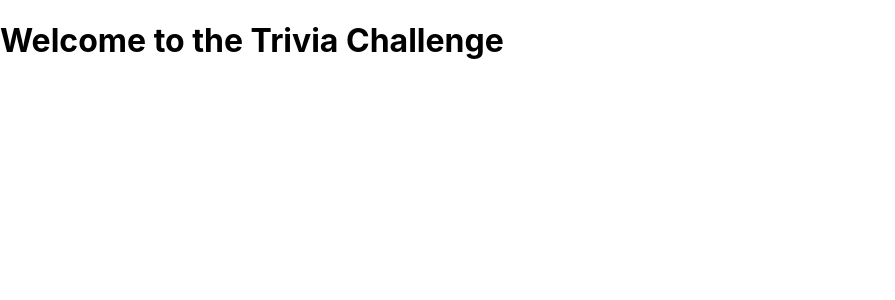
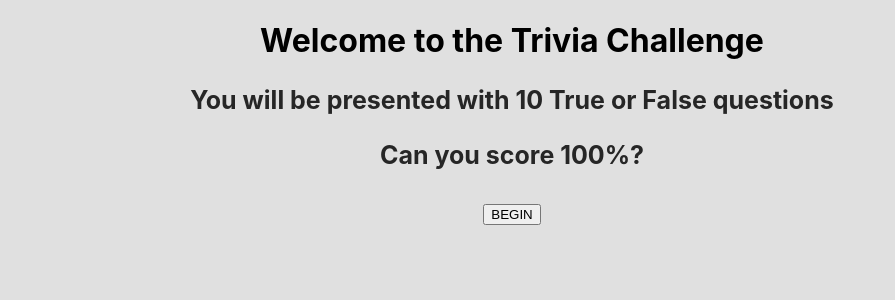
Before and after one commit to Adekunle27/Gsme_Trivia, a React (Create React App) app: page / in a window 1280 px wide. Shown: the top 300 px of the page, without its empty margins (0-895 px from the left). Built offline with nearby package versions, Linux system fonts and the light colour scheme.

Commit message:
Build Home screen with Header and Content components

```diff
--- a/package.json
+++ b/package.json
@@ -8,7 +8,8 @@
     "@testing-library/user-event": "^7.1.2",
     "react": "^16.13.1",
     "react-dom": "^16.13.1",
-    "react-scripts": "3.4.3"
+    "react-scripts": "3.4.3",
+    "styled-components": "^5.2.0"
   },
   "scripts": {
     "start": "react-scripts start",
--- /dev/null
+++ b/src/App.css
@@ -0,0 +1,4 @@
+.App {
+    width: 80%;
+    text-align: center;
+}
--- a/src/App.js
+++ b/src/App.js
@@ -1,11 +1,11 @@
 import React from 'react';
+import './App.css';
+import Home from './components/Home'
 
 function App() {
   return (
     <main className="App">
-      <header>
-        <h1>Welcome to the Trivia Challenge</h1>
-      </header>
+      <Home />
     </main>
   );
 }
--- /dev/null
+++ b/src/components/Content.jsx
@@ -0,0 +1,25 @@
+import React from 'react'
+import styled from 'styled-components'
+
+export default () => {
+
+    return(
+        <>
+            <Content>
+                <p>You will be presented with 10 True or False questions</p>
+                <p>Can you score 100%?</p>
+                <Button>BEGIN</Button>
+            </Content>
+        </>
+    )
+}
+
+const Content = styled.section`
+    color: #262626;
+    font-size: 25px;
+    font-weight: 700;
+`
+
+const Button = styled.button`
+
+`
--- /dev/null
+++ b/src/components/Header.jsx
@@ -0,0 +1,14 @@
+import React from 'react'
+import styled from 'styled-components'
+
+export default () => (
+
+    <Header>
+            <h1>Welcome to the Trivia Challenge</h1>
+    </Header>
+
+)
+
+const Header = styled.header`
+
+`
--- /dev/null
+++ b/src/components/Home.jsx
@@ -0,0 +1,15 @@
+import React from 'react'
+import Header from './Header'
+import Content from './Content'
+
+const Home = () => {
+
+    return(
+        <>
+            <Header />
+            <Content />
+        </>
+    )
+}
+
+export default Home
--- a/src/index.css
+++ b/src/index.css
@@ -5,6 +5,8 @@ body {
     sans-serif;
   -webkit-font-smoothing: antialiased;
   -moz-osx-font-smoothing: grayscale;
+  background: #E0E0E0;
+  text-align: center;
 }
 
 code {
```
Also changed, not shown: 1 other file (tests, documents, lock files or other folders).
